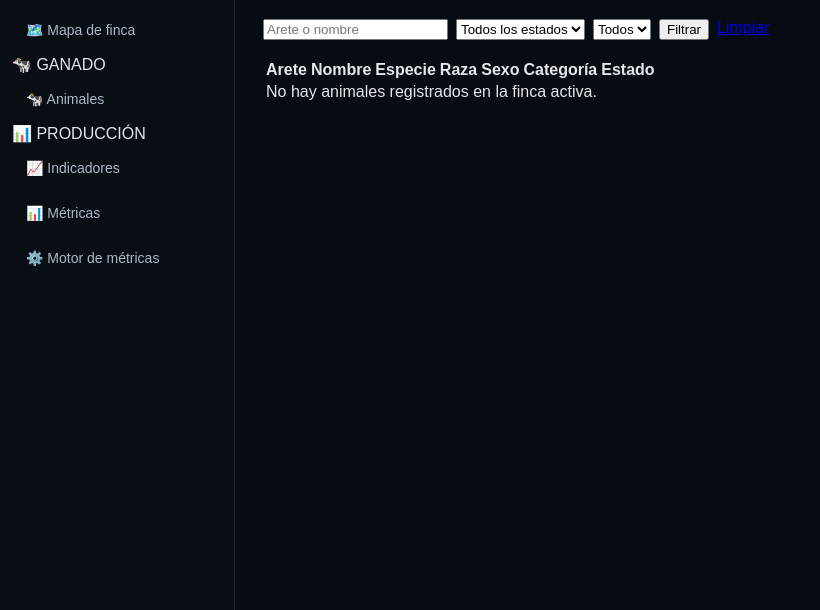
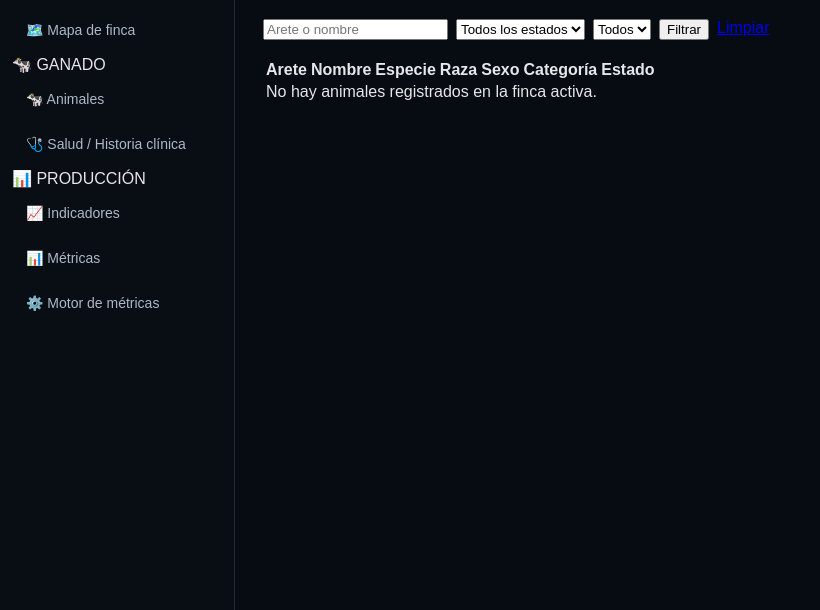
Before and after one commit to hata1010/hato-ai-lab, a Django app: template apps/ganado/templates/ganado/animales_lista.html in a window 1280 px wide. Shown: the part 190-800 px from the top of the page, without its empty margins (0-820 px from the left). Run offline with Django 5.2, Linux system fonts and the light colour scheme; the template is opened without the code that fills it, so the values that code supplies are empty.

Commit message:
feat(salud): add health module to operational menu

```diff
--- a/apps/administrador/templates/administrador/base.html
+++ b/apps/administrador/templates/administrador/base.html
@@ -34,6 +34,7 @@
 
             <div class="menu-section">🐄 GANADO</div>
             <a href="{% url 'ganado:lista_animales' %}">🐄 Animales</a>
+            <a href="{% url 'ganado:lista_salud' %}">🩺 Salud / Historia clínica</a>
 
             <div class="menu-section">📊 PRODUCCIÓN</div>
             <a href="{% url 'produccion:indicadores' %}">📈 Indicadores</a>
```
